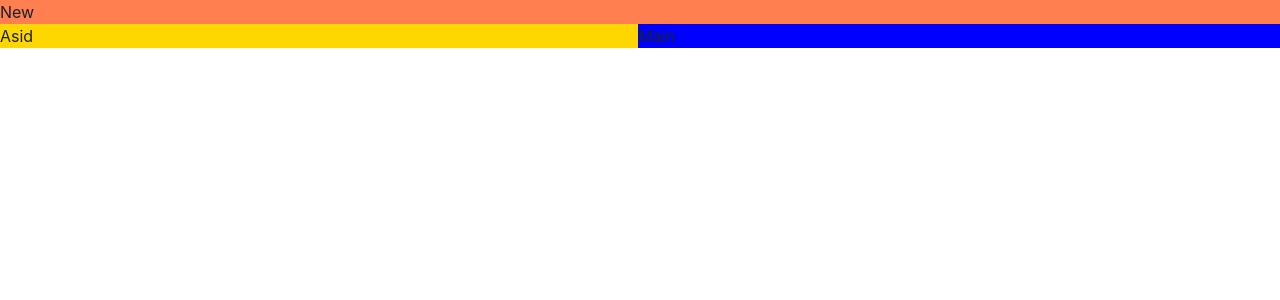
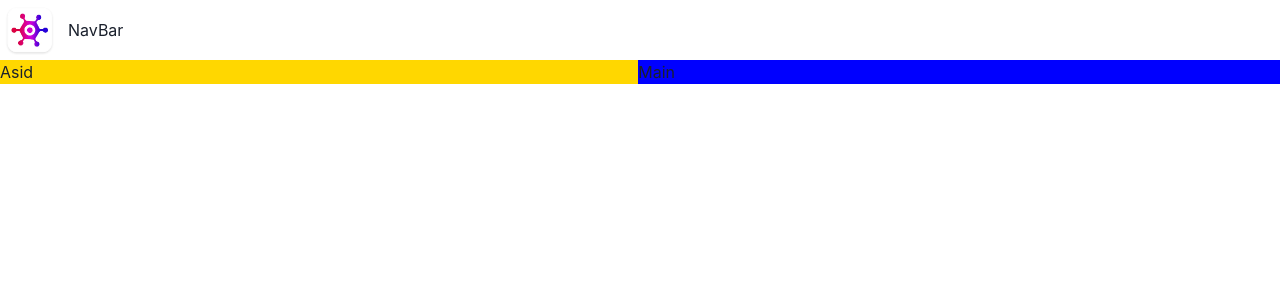
Before and after one commit to frank1433/game_hub, a React (Vite) app: page / in a window 1280 px wide. Shown: the top 300 px of the page. Built offline with nearby package versions, Linux system fonts and the light colour scheme.

Commit message:
add navbar

```diff
--- a/src/App.tsx
+++ b/src/App.tsx
@@ -1,5 +1,5 @@
 import { Grid, GridItem, Show } from "@chakra-ui/react";
-
+import Navbar from "./components/Navbar";
 function App() {
   return (
     <Grid
@@ -8,8 +8,8 @@
         lg: `"nav nav" "aside main"`,
       }}
     >
-      <GridItem area="nav" bg="coral">
-        New
+      <GridItem area="nav" >
+        <Navbar />
       </GridItem>
       <Show above="lg">
         <GridItem area="aside" bg="gold">
--- /dev/null
+++ b/src/components/Navbar.tsx
@@ -0,0 +1,12 @@
+import { HStack, Image, Text } from "@chakra-ui/react"
+import logo from '../assets/logo.webp'
+const Navbar = () => {
+  return (
+    <HStack>
+        <Image src={logo} boxSize='60px'/>
+        <Text>NavBar</Text>
+    </HStack>
+  )
+}
+
+export default Navbar
```
Also changed, not shown: src/assets/logo.webp (added).
